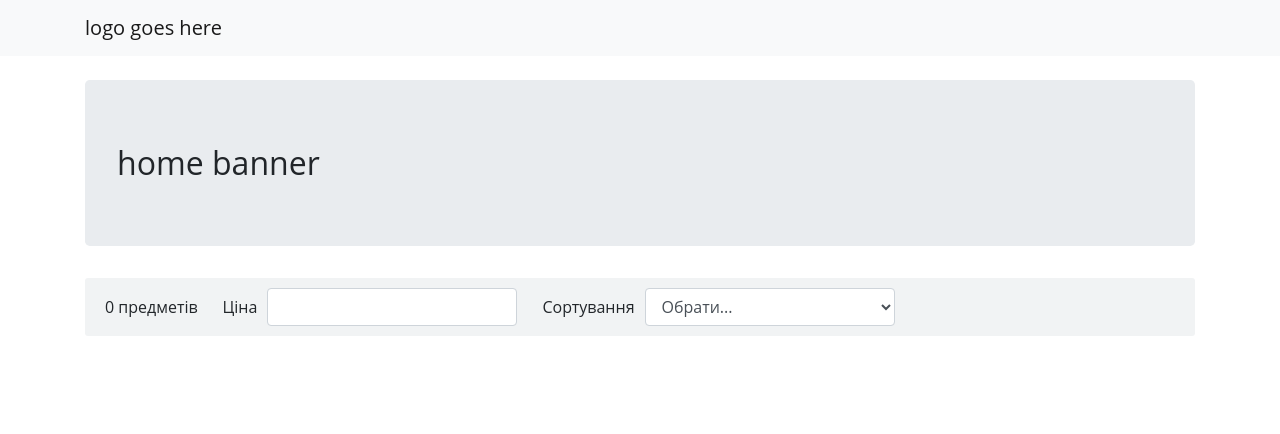
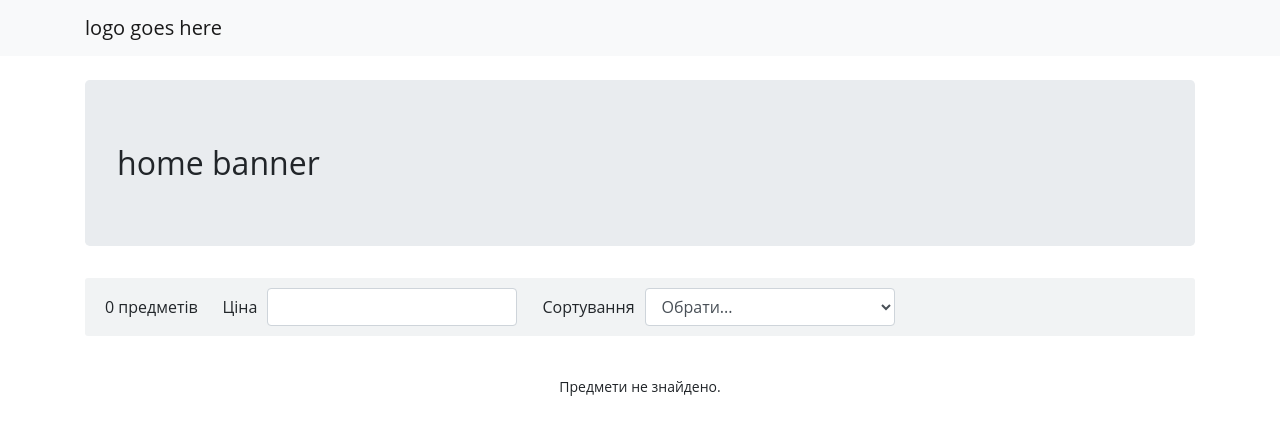
Before and after one commit to quercus-insolita/hircum-triticum, a React (Create React App) app in the folder src/client/: page / in a window 1280 px wide. Shown: the top 434 px of the page. Built offline with nearby package versions, Linux system fonts and the light colour scheme; no server answers.

Commit message:
added base style variables

```diff
--- a/src/client/src/components/ListingsFilters/index.tsx
+++ b/src/client/src/components/ListingsFilters/index.tsx
@@ -36,13 +36,17 @@ const ListingsFilters: React.FC<IListingFilter> = ({
     [setFilters]
   );
 
+  const handleSubmit = event => {
+    event.preventDefault();
+  };
+
   useEffect(() => {
     updateFilter(filters);
   }, [updateFilter, filters]);
 
   return (
     <div className={styles.container}>
-      <Form className={styles.formContainer}>
+      <Form className={styles.formContainer} onSubmit={handleSubmit}>
         <div className={styles.formGroupContainer}>
           <p className={styles.formTotalItems}>{pluralizeString(totalItems, 'предмет', 'ів')}</p>
         </div>
--- a/src/client/src/components/ListingsFilters/styles.module.scss
+++ b/src/client/src/components/ListingsFilters/styles.module.scss
@@ -1,3 +1,5 @@
+@import 'styles/_variables.scss';
+
 .container {
   padding: 10px 20px;
   background-color: #f1f3f4;
@@ -24,7 +26,7 @@
     margin-right: 25px;
 
     .formGroupLabel {
-      color: #22262a;
+      color: $text-label-color;
       font-size: 16px;
       margin-right: 10px !important;
 
@@ -46,7 +48,7 @@
   }
 
   .formTotalItems {
-    color: #22262a;
+    color: $text-label-color;
     font-size: 16px;
   }
 }
--- a/src/client/src/components/ProductCardGrid/styles.module.scss
+++ b/src/client/src/components/ProductCardGrid/styles.module.scss
@@ -1,10 +1,11 @@
+@import 'styles/_variables.scss';
+
 .cardTitle {
-  font-family: 'Poppins', sans-serif !important;
   font-weight: 800 !important;
   line-height: 24px;
   height: 50px;
   letter-spacing: 0.5px;
-  color: #223263;
+  color: $text-heading-color;
   overflow: hidden;
   text-overflow: ellipsis;
   text-align: center;
@@ -22,12 +23,11 @@
 }
 
 .cardBody {
-  background-color: #f6f6f6;
+  background-color: $background-color-neutral;
 }
 
 .cardPricing {
-  font-family: 'Poppins', sans-serif !important;
-  color: #40bfff;
+  color: $primary-color;
   font-weight: 800;
   letter-spacing: 0.5px;
   font-size: 18px;
--- a/src/client/src/index.tsx
+++ b/src/client/src/index.tsx
@@ -3,6 +3,7 @@ import ReactDOM from 'react-dom';
 
 import App from 'containers/App';
 
+import 'styles/_variables.scss';
 import 'styles/common.scss';
 
 ReactDOM.render(<App />, document.getElementById('root'));
--- /dev/null
+++ b/src/client/src/pages/Home/components/HomeProductListings/index.tsx
@@ -0,0 +1,34 @@
+import React from 'react';
+import map from 'lodash/map';
+
+import ProductCardGrid from 'components/ProductCardGrid';
+
+import { IProduct } from 'models/product';
+
+import styles from 'pages/Home/components/HomeProductListings/styles.module.scss';
+
+interface IHomeProductListingsProps {
+  listings: IProduct[];
+}
+
+const HomeProductListings: React.FC<IHomeProductListingsProps> = ({
+  listings
+}): React.ReactElement => {
+  return (
+    <div className={styles.categoryContainer}>
+      {listings.length ? (
+        <div className={styles.categoryGrid}>
+          {map(listings, listing => (
+            <ProductCardGrid listing={listing} key={listing.url} />
+          ))}
+        </div>
+      ) : (
+        <div className={styles.categoryGridEmpty}>
+          <p>Предмети не знайдено.</p>
+        </div>
+      )}
+    </div>
+  );
+};
+
+export default HomeProductListings;
--- /dev/null
+++ b/src/client/src/pages/Home/components/HomeProductListings/styles.module.scss
@@ -0,0 +1,26 @@
+.categoryContainer {
+  .categoryGrid {
+    display: grid;
+    grid-template-columns: repeat(1, minmax(150px, 1fr));
+    grid-gap: 20px;
+
+    @media (min-width: 521px) {
+      grid-template-columns: repeat(2, minmax(180px, 1fr));
+    }
+
+    @media (min-width: 768px) {
+      grid-template-columns: repeat(3, minmax(200px, 1fr));
+    }
+
+    @media (min-width: 1280px) {
+      grid-template-columns: repeat(4, minmax(200px, 1fr));
+    }
+  }
+
+  .categoryGridEmpty {
+    display: flex;
+    align-items: center;
+    justify-content: center;
+    margin: 40px 0;
+  }
+}
--- a/src/client/src/pages/Home/containers/HomeProductListings/index.tsx
+++ /dev/null
@@ -1,26 +0,0 @@
-import React from 'react';
-import map from 'lodash/map';
-
-import ProductCardGrid from 'components/ProductCardGrid';
-
-import { IProduct } from 'models/product';
-
-import styles from 'pages/Home/containers/HomeProductListings/styles.module.scss';
-
-interface IHomeProductListingsProps {
-  listings: IProduct[];
-}
-
-const HomeProductListings: React.FC<IHomeProductListingsProps> = ({
-  listings
-}): React.ReactElement => {
-  return (
-    <div className={styles.categoryGrid}>
-      {map(listings, listing => (
-        <ProductCardGrid listing={listing} key={listing.url} />
-      ))}
-    </div>
-  );
-};
-
-export default HomeProductListings;
--- a/src/client/src/pages/Home/containers/HomeProductListings/styles.module.scss
+++ /dev/null
@@ -1,17 +0,0 @@
-.categoryGrid {
-  display: grid;
-  grid-template-columns: repeat(1, minmax(150px, 1fr));
-  grid-gap: 20px;
-
-  @media (min-width: 521px) {
-    grid-template-columns: repeat(2, minmax(180px, 1fr));
-  }
-
-  @media (min-width: 768px) {
-    grid-template-columns: repeat(3, minmax(200px, 1fr));
-  }
-
-  @media (min-width: 1280px) {
-    grid-template-columns: repeat(4, minmax(200px, 1fr));
-  }
-}
--- a/src/client/src/pages/Home/index.tsx
+++ b/src/client/src/pages/Home/index.tsx
@@ -2,7 +2,7 @@ import React from 'react';
 import { Container } from 'react-bootstrap';
 
 import HomeBanner from 'pages/Home/components/HomeBanner';
-import HomeProductListings from 'pages/Home/containers/HomeProductListings';
+import HomeProductListings from 'pages/Home/components/HomeProductListings';
 import ListingsFilters from 'components/ListingsFilters';
 import { ProductListingsProvider, ProductListingsConsumer } from 'contexts/ProductListingsContext';
 
@@ -10,6 +10,7 @@ const Home: React.FC = (): React.ReactElement => {
   return (
     <Container className="mt-4 mb-4">
       <HomeBanner />
+
       <ProductListingsProvider>
         <ProductListingsConsumer>
           {({ data, filteredData, updateFilter }) => (
--- /dev/null
+++ b/src/client/src/styles/_variables.scss
@@ -0,0 +1,7 @@
+$primary-color: #40bfff;
+$secondary-color: #bcddfe;
+$text-color: #373737;
+$text-heading-color: #223263;
+$text-label-color: #22262a;
+$accent-color: #ff4858;
+$background-color-neutral: #f6f6f6;
```
